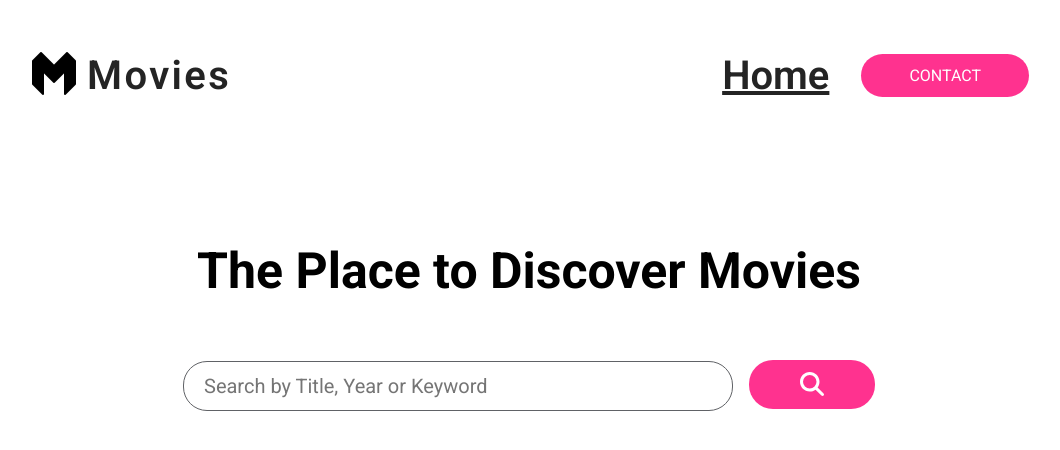
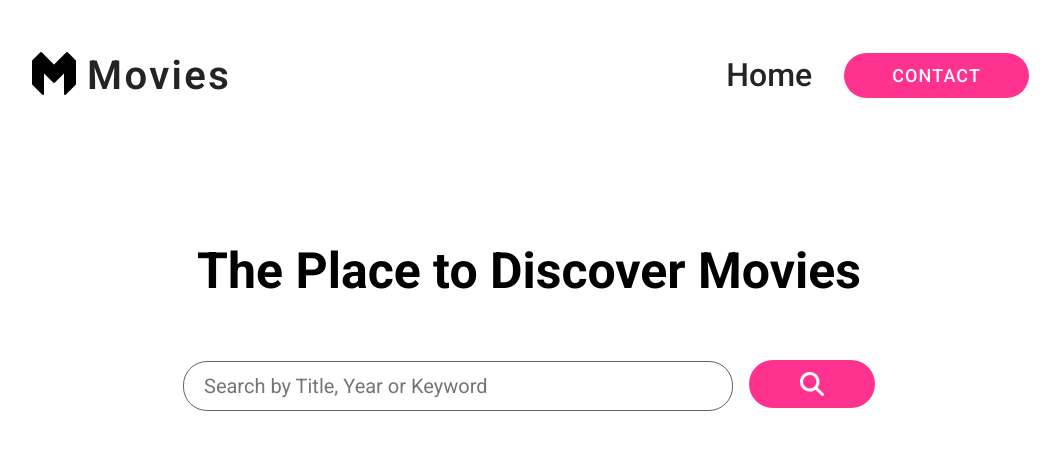
Before and after one commit to msui51/movies-react-website, a React (Create React App) app: page / in a window 1280 px wide. Shown: the top 450 px of the page, without its empty margins (111-1171 px from the left). Built offline with nearby package versions, Linux system fonts and the light colour scheme.

Commit message:
made nav visible in home and movieInfo page

```diff
--- a/src/components/Nav.jsx
+++ b/src/components/Nav.jsx
@@ -5,42 +5,36 @@ import { Link } from 'react-router-dom';
 
 function Nav() {
     const location = useLocation()
-    const [home, setHome] = useState(true);
+    const [light, setLight] = useState(true);
 
     useEffect(()=>{
-        if(location.pathname !== '/'){
-            setHome(false);
+        if(location.pathname !== '/movies'){
+            setLight(true);
         }else{
-            setHome(true);
+            setLight(false);
         }
         console.log(location.pathname)
     }, [location.pathname])
 
   return (
-                <div className="nav__top">
+                <div className={`nav__top ${light ? 'nav__light' : ''}`}>
                     <div className="nav__logo">
                         <div className="nav__logo--image-wrapper">
                             <img className="nav__img" src={movie_icon} alt=""/>
                         </div>
-                         <p className={home ?
-                                "nav__light"
-                                : "nav__logo--title"} >
+                         <p className="nav__logo--title" >
                                 Movies
                         </p>
                     </div>
                     <ul className="nav__links">
                         <li className="nav__list">
-                            <Link to='/' className={home ?
-                                    "nav__light"
-                                    : "nav__list--link nav__list--link-underline nav__light"} >
+                            <Link to='/' className="nav__list--link nav__list--link-underline" >
                                     Home
                             </Link>
                         </li>
                         <li className="nav__list">
                             <a  className="nav__list--link" href="">
-                                <button className={home ?
-                                    "button nav__button--light"
-                                    : "button nav__button"}>
+                                <button className="button nav__button">
                                     CONTACT
                                 </button>
                             </a>
--- a/src/index.css
+++ b/src/index.css
@@ -29,7 +29,6 @@ p{
 }
 
 .nav__list--link-underline{
-    font-size: 18px;
     color: #242424;
     position: relative;
 }
@@ -50,7 +49,7 @@ p{
 }
 
 .button{
-    font-size: 16px;
+    /* font-size: 16px; */
     padding: 12px 48px;
     border-radius: 24px;
     transition: all 200ms ease;
@@ -58,7 +57,7 @@ p{
 
 .button:hover{
     cursor: pointer;
-    transform: scale(0.95);
+    transform: scale(0.96);
 }
 
 
@@ -83,6 +82,12 @@ p{
     color: white;
 }
 
+.nav__button{
+    font-size: 18px;
+    font-weight:500;
+    letter-spacing: 1.1px;
+}
+
 .nav__img{
     background-color: white;
 }
@@ -92,10 +97,47 @@ p{
     align-items: center;
 }
 
-.nav__light{
+.nav__list--link{
+    font-size: 32px;
+    font-weight: 500;
+}
+
+.nav__light .nav__logo--title{
   font-size: 40px;
     font-weight: 600;
     color: #242424;
+}
+
+.nav__light .nav__list--link{
+    font-size: 32px;
+    color: #242424;
+    font-weight: 500;
+}
+
+.nav__light .nav__list--link-underline{
+    color: #242424;
+    position: relative;
+}
+
+.nav__light .nav__list--link-underline::after{
+    content: "";
+    position: absolute;
+    left:0;
+    bottom: -5px;
+    width: 0%;
+    height: 2px;
+    background-color:#242424;
+    transition: width 300ms ease;
+}
+
+.nav__light .nav__list--link-underline:hover::after{
+    width:100%;
+}
+
+.nav__light .nav__button{
+    background-color: #ff328f;
+    color:white;
+    border:none;
 }
 
 .nav__logo--image-wrapper{
@@ -161,11 +203,7 @@ p{
     color:white;
 }
 
-.button.nav__button--light{
-  background-color: #ff328f;
-  color:white;
-  border:none;
-}
+
 
 .nav__search--logo{
     transition: all 300ms ease;
@@ -376,6 +414,12 @@ select{
   font-size: 24px;
 }
 
+.home__search--button{
+    background-color: #ff328f;
+    border:none;
+    color:white;
+}
+
 /* Movie Data */
 
 .movieData{
--- a/src/pages/Home.jsx
+++ b/src/pages/Home.jsx
@@ -29,7 +29,7 @@ function Home({fetchMovieData}) {
                         onChange={(event)=>setQuery(event.target.value)}
                         className="input"
                         placeholder="Search by Title, Year or Keyword" />
-                    <button type='submit' className="button nav__button--light">
+                    <button type='submit' className="button home__search--button">
                         <FontAwesomeIcon className='search__logo' icon="fa-solid fa-magnifying-glass" />
                     </button>
                 </form>
```
